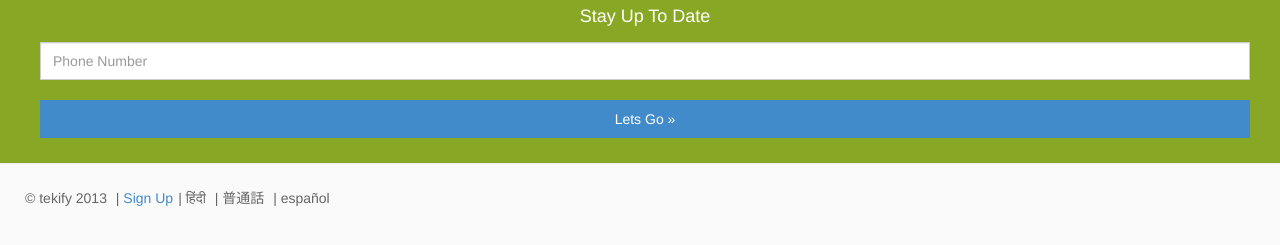
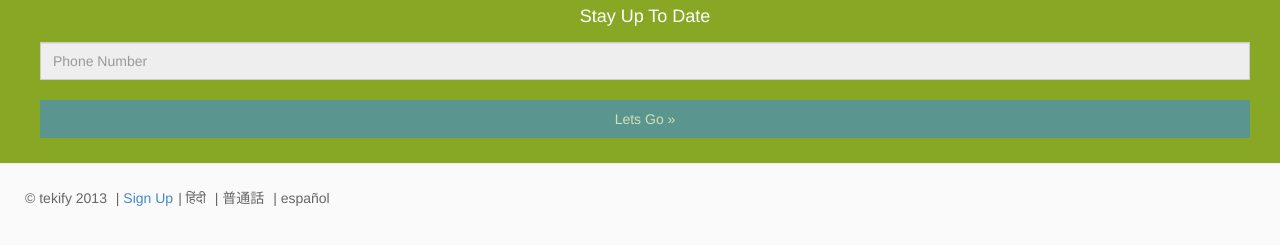
Before and after one commit to Tekify/tekify.github.io, a website: page app/signup.html in a window 1280 px wide. Shown: the part 67-312 px from the top of the page. Drawn offline with Linux system fonts and the light colour scheme.

Commit message:
whatever

```diff
--- a/app/scripts/signup.js
+++ b/app/scripts/signup.js
@@ -62,6 +62,9 @@ Tekify.Utils = function () {
     }
 
     function submitPhoneNumber(number) {
+
+        //remove all non number characters from phone number - http://stackoverflow.com/a/2555077
+        number = number.replace(/[^0-9\.]+/g, '');
 
         var id = getCookie(uuid_cookie),
             width = Tekify.Utils.getWidth(),
--- a/app/signup.html
+++ b/app/signup.html
@@ -58,12 +58,16 @@
 
                     <div class="row">
                         <div class="col col-lg-12">
-
-                            <input class="input-number" type="tel"  placeholder="Phone Number">
-                            <br/>
-                            <p><a class="btn btn-primary btn-sml col-lg-12 submit-number" href="#">Lets Go »</a></p>
+                            <form class="sign-up-sms">
+                                <fieldset disabled>
+                                    <div class="form-group">
+                                        <input class="input-number form-control" type="tel"  placeholder="Phone Number">
+                                        <br/>
+                                        <p><a class="btn btn-primary btn-sml col-lg-12 submit-number" href="#">Lets Go »</a></p>
+                                    </div>
+                                </fieldset>
+                            </form>
                         </div>
-
                 </div>
             </div>
         </div>
```
Also changed, not shown: app/bower_components/bootstrap/dist/css/bootstrap-theme.css (added), app/bower_components/bootstrap/dist/css/bootstrap-theme.min.css (added), app/bower_components/bootstrap/dist/css/bootstrap.css (added), app/bower_components/bootstrap/dist/css/bootstrap.min.css (added), app/bower_components/bootstrap/dist/fonts/glyphicons-halflings-regular.ttf (added), app/bower_components/bootstrap/dist/fonts/glyphicons-halflings-regular.woff (added), app/bower_components/bootstrap/dist/js/bootstrap.js (added), app/bower_components/bootstrap/dist/js/bootstrap.min.js (added), 3 other files.
